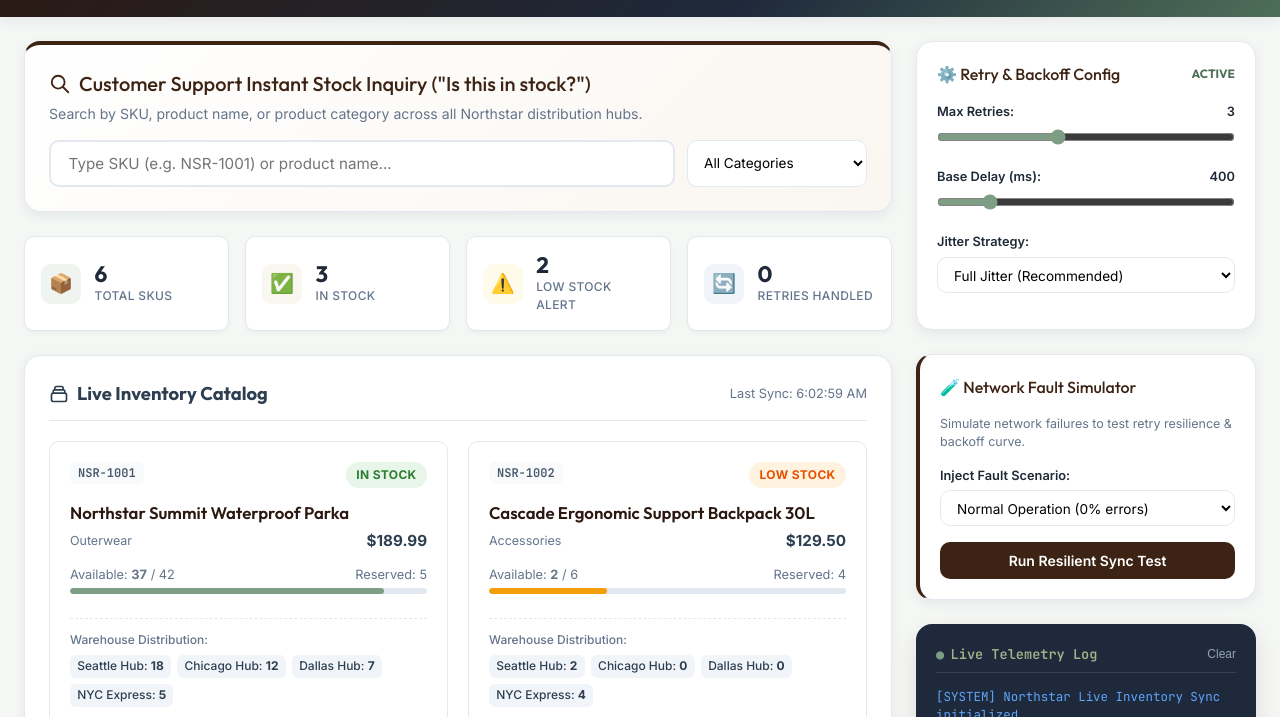
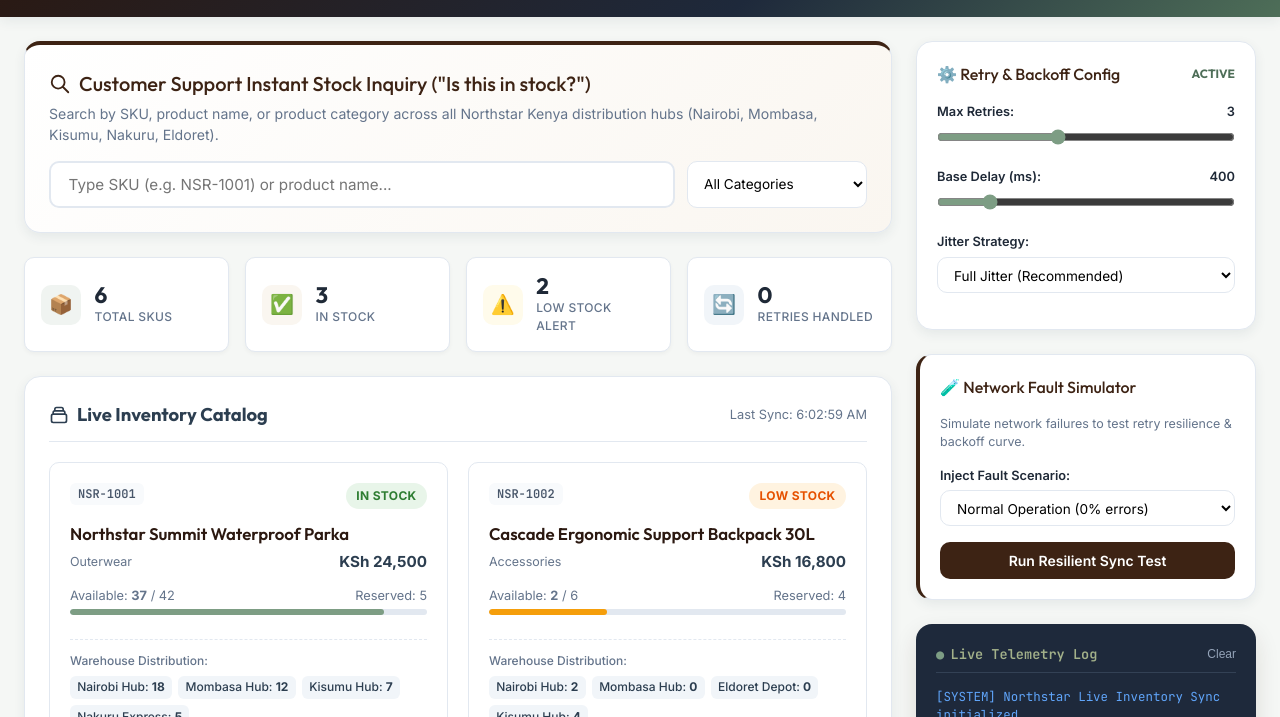
Before and after one commit to AnnNjeriWangui/INVENTORY--SYNC, a website with bundled scripts: page index.html in a window 1280 px wide. Shown: the part 83-800 px from the top of the page. Built offline with nearby package versions, Linux system fonts and the light colour scheme; files whose address does not match are found by name.

Commit message:
feat(kenya): update distribution hubs to Kenyan towns & cities and format currency in Kenyan Shillings (KSh)

```diff
--- a/index.html
+++ b/index.html
@@ -52,7 +52,7 @@
           <svg width="22" height="22" fill="none" stroke="currentColor" viewBox="0 0 24 24"><path stroke-linecap="round" stroke-linejoin="round" stroke-width="2" d="M21 21l-6-6m2-5a7 7 0 11-14 0 7 7 0 0114 0z"/></svg>
           Customer Support Instant Stock Inquiry ("Is this in stock?")
         </div>
-        <p style="font-size: 0.88rem; color: var(--text-muted);">Search by SKU, product name, or product category across all Northstar distribution hubs.</p>
+        <p style="font-size: 0.88rem; color: var(--text-muted);">Search by SKU, product name, or product category across all Northstar Kenya distribution hubs (Nairobi, Mombasa, Kisumu, Nakuru, Eldoret).</p>
 
         <div class="search-input-wrapper">
           <input type="text" id="searchInput" class="input-search" placeholder="Type SKU (e.g. NSR-1001) or product name..." autocomplete="off">
--- a/js/api-client.js
+++ b/js/api-client.js
@@ -83,72 +83,72 @@ export class InventoryApiClient {
                             sku: "NSR-1001",
                             name: "Northstar Summit Waterproof Parka",
                             category: "Outerwear",
-                            price: 189.99,
+                            price: 24500,
                             total_stock: 42,
                             reserved: 5,
                             available: 37,
                             status: "In Stock",
-                            warehouses: { "Seattle Hub": 18, "Chicago Hub": 12, "Dallas Hub": 7, "NYC Express": 5 },
+                            warehouses: { "Nairobi Hub": 18, "Mombasa Hub": 12, "Kisumu Hub": 7, "Nakuru Express": 5 },
                             last_sync: new Date().toISOString()
                         },
                         {
                             sku: "NSR-1002",
                             name: "Cascade Ergonomic Support Backpack 30L",
                             category: "Accessories",
-                            price: 129.50,
+                            price: 16800,
                             total_stock: 6,
                             reserved: 4,
                             available: 2,
                             status: "Low Stock",
-                            warehouses: { "Seattle Hub": 2, "Chicago Hub": 0, "Dallas Hub": 0, "NYC Express": 4 },
+                            warehouses: { "Nairobi Hub": 2, "Mombasa Hub": 0, "Eldoret Depot": 0, "Kisumu Hub": 4 },
                             last_sync: new Date().toISOString()
                         },
                         {
                             sku: "NSR-1003",
                             name: "Glacier Thermal Base Layer (Merino Wool)",
                             category: "Apparel",
-                            price: 79.99,
+                            price: 10500,
                             total_stock: 115,
                             reserved: 10,
                             available: 105,
                             status: "In Stock",
-                            warehouses: { "Seattle Hub": 50, "Chicago Hub": 35, "Dallas Hub": 20, "NYC Express": 10 },
+                            warehouses: { "Nairobi Hub": 50, "Mombasa Hub": 35, "Kisumu Hub": 20, "Nakuru Express": 10 },
                             last_sync: new Date().toISOString()
                         },
                         {
                             sku: "NSR-1004",
                             name: "Apex Trail Running Shoes (Size 10.5)",
                             category: "Footwear",
-                            price: 154.00,
+                            price: 19900,
                             total_stock: 0,
                             reserved: 0,
                             available: 0,
                             status: "Out of Stock",
-                            warehouses: { "Seattle Hub": 0, "Chicago Hub": 0, "Dallas Hub": 0, "NYC Express": 0 },
+                            warehouses: { "Nairobi Hub": 0, "Mombasa Hub": 0, "Kisumu Hub": 0, "Nakuru Express": 0 },
                             last_sync: new Date().toISOString()
                         },
                         {
                             sku: "NSR-1005",
                             name: "Vanguard All-Terrain Hydration Vest",
                             category: "Accessories",
-                            price: 89.00,
+                            price: 11500,
                             total_stock: 24,
                             reserved: 3,
                             available: 21,
                             status: "In Stock",
-                            warehouses: { "Seattle Hub": 10, "Chicago Hub": 8, "Dallas Hub": 4, "NYC Express": 2 },
+                            warehouses: { "Nairobi Hub": 10, "Mombasa Hub": 8, "Kisumu Hub": 4, "Nakuru Express": 2 },
                             last_sync: new Date().toISOString()
                         },
                         {
                             sku: "NSR-1006",
                             name: "Polaris Insulated Stainless Tumbler 32oz",
                             category: "Gear",
-                            price: 34.99,
+                            price: 4500,
                             total_stock: 3,
                             reserved: 1,
                             available: 2,
                             status: "Low Stock",
-                            warehouses: { "Seattle Hub": 1, "Chicago Hub": 1, "Dallas Hub": 1, "NYC Express": 0 },
+                            warehouses: { "Nairobi Hub": 1, "Mombasa Hub": 1, "Eldoret Depot": 1, "Kisumu Hub": 0 },
                             last_sync: new Date().toISOString()
                         }
                     ]
--- a/js/app.js
+++ b/js/app.js
@@ -112,7 +112,7 @@ document.addEventListener('DOMContentLoaded', () => {
             <h3 class="product-title">${item.name}</h3>
             <div style="display: flex; justify-content: space-between; align-items: center; margin-bottom: 0.5rem;">
               <span style="font-size: 0.78rem; color: var(--text-muted);">${item.category}</span>
-              <span class="product-price">$${item.price.toFixed(2)}</span>
+              <span class="product-price">KSh ${item.price.toLocaleString()}</span>
             </div>
 
             <div class="stock-meter-container">
```
Also changed, not shown: 2 other files.
